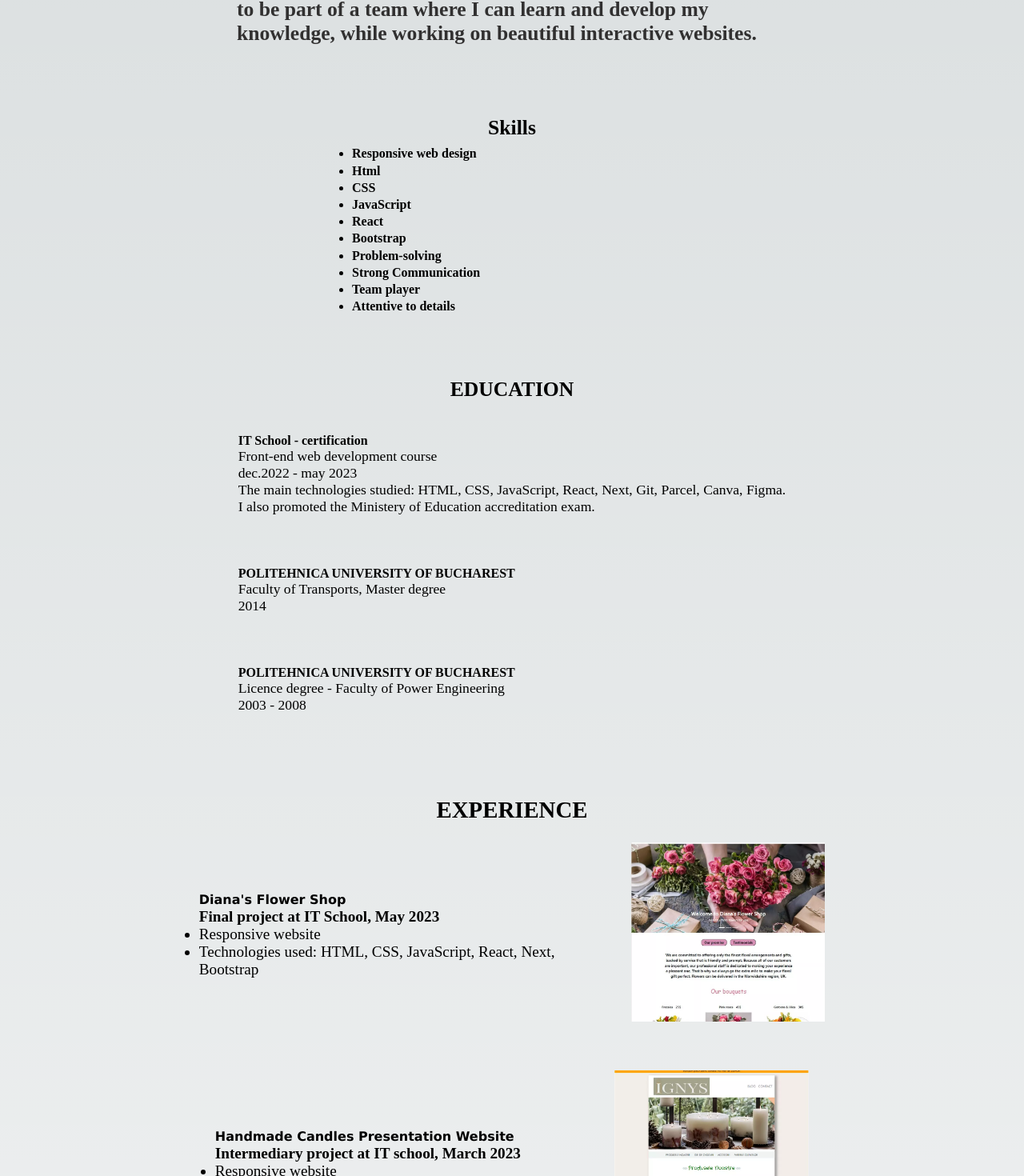
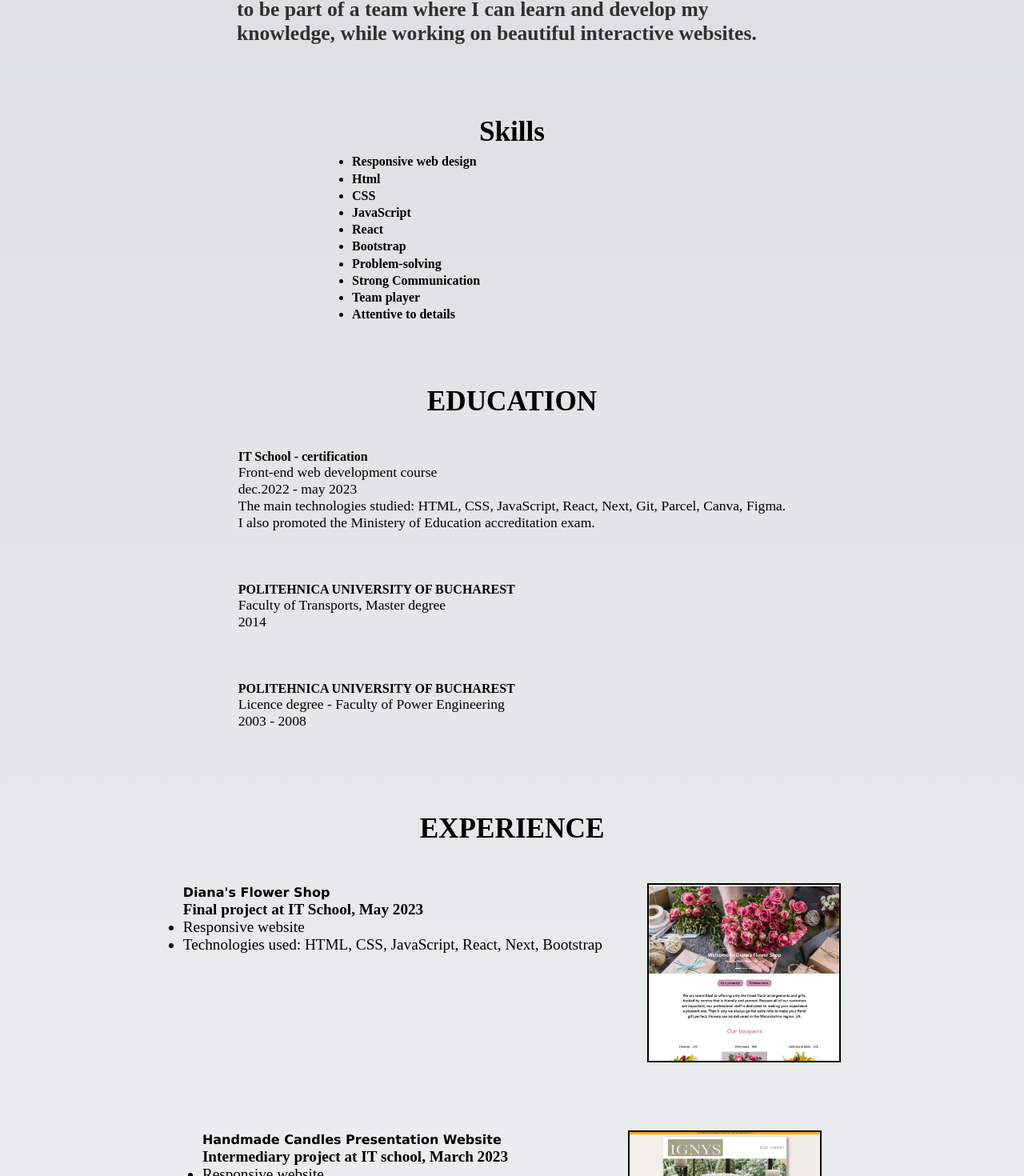
Before and after one commit to Diana-Elen/portofolio, a Next.js app in the folder my-portofolio/: page / in a window 1280 px wide. Shown: the part 707-2177 px from the top of the page at 80% size. Built offline with nearby package versions, Linux system fonts and the light colour scheme; a web font is replaced by a local one.

Commit message:
update css

```diff
--- a/my-portofolio/components/Form.js
+++ b/my-portofolio/components/Form.js
@@ -5,7 +5,7 @@ export default function Form() {
     return <>
         <form className={styles.background} name="contact" method="post" data-netlify="true" data-netlify-honeypot="bot-field">
             <input type="hidden" name="form-name" value="contact" />
-            <h1 className={styles.title}>Contact me</h1>
+            <h1 className={styles.form_title}>Contact me</h1>
             <label className={styles.form_group}>
                 Name
                 <input className={styles.text_input} type="text" name="name" placeholder="Name" required/>
--- a/my-portofolio/style/Certificates.module.css
+++ b/my-portofolio/style/Certificates.module.css
@@ -26,6 +26,11 @@
     flex-direction: column;
     gap: 1rem;
 }
+@media (min-width: 500px) {
+    .certificates_title {
+        font-size: 2.2rem;
+    }
+}
 @font-face {
     font-family: 'Nanum_Pen_Script';
     src: local('Nanum_Pen_script'), url(../fonts/Nanum_Pen_Script/NanumPenScript-Regular.ttf) format('truetype');
--- a/my-portofolio/style/Education.module.css
+++ b/my-portofolio/style/Education.module.css
@@ -34,6 +34,11 @@
 .education_item:hover {
     background-color: gainsboro;
 }
+@media (min-width: 500px) {
+    .education_title {
+        font-size: 2.2rem;
+    }
+}
 @font-face {
     font-family: 'Nanum_Pen_Script';
     src: local('Nanum_Pen_script'), url(../fonts/Nanum_Pen_Script/NanumPenScript-Regular.ttf) format('truetype');
--- a/my-portofolio/style/Experience.module.css
+++ b/my-portofolio/style/Experience.module.css
@@ -35,7 +35,7 @@
     display: flex;
     flex-direction: column;
     justify-content: space-around;
-    align-items: center;
+    align-content: center;
     gap: 2rem;
     padding: 0.5rem;
 }
@@ -46,6 +46,7 @@
 .website_image {
     height: auto;
     width: 80vw;
+    border: 2px solid black;
 }
 .workplace_container {
     display: flex;
@@ -68,7 +69,7 @@
 @media (min-width: 500px) {
     .project {
         flex-direction: row;
-        padding: 0.5rem 1rem 2rem 1rem;
+        padding: 2rem 1rem;
         font-size: 1.2rem;
     }
     .website_image {
@@ -76,13 +77,10 @@
         width: 90%;
     }
     .experience_title {
-        font-size: 1.8rem;
+        font-size: 2.2rem;
     }
 }
 @media (min-width: 800px) {
-    .project {
-        padding: 0.5rem 3rem 2rem 3rem;
-    }
     .website_image {
         height: 28vh;
         width: auto;
--- a/my-portofolio/style/Form.module.css
+++ b/my-portofolio/style/Form.module.css
@@ -13,7 +13,7 @@
     border: 1px solid #66cf2d;
     box-shadow: 0.7rem 0.5rem 1rem 0.2rem rgba(77, 78, 78, 0.5);
 }
-.title {
+.form_title {
     text-align: center;
     font-size: 1.6rem;
     padding: 1rem;
@@ -79,6 +79,11 @@
         width: 60vw;
     }
   }
+  @media (min-width: 500px) {
+    .form_title {
+        font-size: 2.2rem;
+    }
+}
 @media (min-width: 600px) {
     .contact_form {
         width: 50vw;;
--- a/my-portofolio/style/Navbar.module.css
+++ b/my-portofolio/style/Navbar.module.css
@@ -16,6 +16,7 @@
     border-radius: 0.5rem;
     text-transform: lowercase;
     font-size: 1.1rem;
+    cursor: pointer;
 }
 .button_design:hover {
     background-color: #66cf2d;
--- a/my-portofolio/style/Skills.module.css
+++ b/my-portofolio/style/Skills.module.css
@@ -29,6 +29,11 @@
     background-color: pink;
     width: 100%;
 }
+@media (min-width: 500px) {
+    .skills_title {
+        font-size: 2.2rem;
+    }
+}
 @media (min-width: 550px) {
     .skills_container {
         width: 40vw;
--- a/my-portofolio/style/Technologies.module.css
+++ b/my-portofolio/style/Technologies.module.css
@@ -14,6 +14,7 @@
     flex-direction: row;
     justify-content: center;
     align-items: center;
+    flex-wrap: wrap;
     gap: 1rem;
     padding: 1rem;
     margin: 1rem;
@@ -29,14 +30,15 @@
 .technology_image {
     padding: 1rem;
     border-radius: 2rem;
+    height: 5rem;
+    width: 5rem;
 }
 .technology_image:hover {
     box-shadow: 0.7rem 0.5rem 1rem 0.2rem rgba(77, 78, 78, 0.5);
 }
 @media (min-width:500px) {
-    .technology_image {
-        height: 5rem;
-        width: 5rem;
+    .technologies_title {
+        font-size: 2.2rem;
     }
 }
 @media (min-width:1000px) {
```
Also changed, not shown: my-portofolio/components/Experience.js (indentation only).
